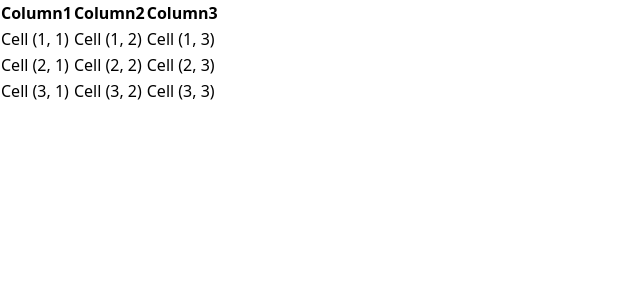
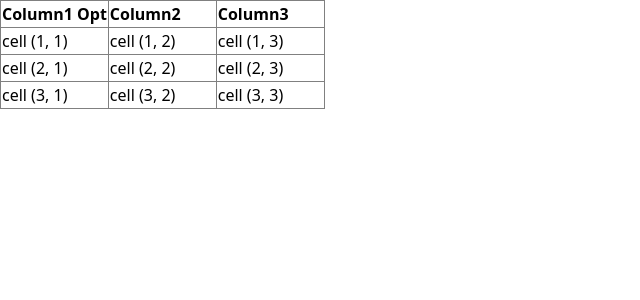
Before and after one commit to RahulBadenkal/svelte-datatable, a Svelte app: page / in a window 1280 px wide. Shown: the top 300 px of the page, without its empty margins (0-640 px from the left). Built offline with nearby package versions, Linux system fonts and the light colour scheme.

Commit message:
Aded header layout

```diff
--- /dev/null
+++ b/src/directives/clickOutside.ts
@@ -0,0 +1,15 @@
+export const clickOutside = (node: HTMLElement) => {
+	const handleClick = (event) => {
+		if (!node.contains(event.target)) {
+			node.dispatchEvent(new CustomEvent("outClick", { detail: event }));
+		}
+	};
+
+	document.addEventListener("click", handleClick, true);
+
+	return {
+		destroy() {
+			document.removeEventListener("click", handleClick, true);
+		}
+	};
+}
--- /dev/null
+++ b/src/directives/getDimension.ts
@@ -0,0 +1,17 @@
+export type HTMLElementDimension = { offsetWidth: number; offsetHeight: number }
+
+export const getDimension = (node: HTMLElement) => {
+	const sizeChanged = () => {
+    const [ offsetWidth, offsetHeight ] =  [node.offsetWidth, node.offsetHeight ]
+    node.dispatchEvent(new CustomEvent<HTMLElementDimension>("sizeChanged", { detail: { offsetWidth, offsetHeight }}));
+	};
+
+  let resizeObserver = new ResizeObserver(sizeChanged)
+  resizeObserver.observe(node)
+
+	return {
+		destroy() {
+			resizeObserver.disconnect();
+		}
+	};
+}
--- a/src/pages/Home.svelte
+++ b/src/pages/Home.svelte
@@ -1,47 +1,100 @@
 <!-- Typescript -->
 <script lang="ts">
+  // Directives
+  import {clickOutside} from '../directives/clickOutside';
+  import { HTMLElementDimension, getDimension } from '../directives/getDimension'
 
-  /* Components */
 
-  /* libs */
+  const data = [
+    { col1: "cell (1, 1)", col2: "cell (1, 2)", col3: "cell (1, 3)" },
+    { col1: "cell (2, 1)", col2: "cell (2, 2)", col3: "cell (2, 3)" },
+    { col1: "cell (3, 1)", col2: "cell (3, 2)", col3: "cell (3, 3)" },
+  ];
+  const columns = [
+    { key: "col1", name: "Column1" },
+    { key: "col2", name: "Column2" },
+    { key: "col3", name: "Column3" },
+  ];
+
+
+  // Props
+  let colProps: {[key in string]: {
+    hover: boolean; optionsOpen: boolean; dimension: HTMLElementDimension
+  }} = columns.reduce((map, col) => {
+    map[col.key] = {}
+    return map
+  }, {})
+  const headerProps: {dimension: HTMLElementDimension} = { dimension: { offsetWidth: 0, offsetHeight: 0 } }
+
+
+  // Methods
 
 
 </script>
 
 <!-- Template -->
 <div class="h-screen flex justify-center items-center">
-  <table>
+  <table class="excel-table">
     <thead>
-      <th>Column1</th>
-      <th>Column2</th>
-      <th>Column3</th>
+      <tr use:getDimension on:sizeChanged={(e) => headerProps.dimension = e.detail}>
+        {#each columns as col}
+          <th
+            on:mouseenter="{e => colProps[col.key].hover = true}"
+            on:mouseleave="{e => colProps[col.key].hover = false}"
+            class:hover="{colProps[col.key].hover}"
+            class:options-open="{colProps[col.key].optionsOpen}"
+          >
+            <div class="flex gap-4">
+              <span>{col.name}</span>
+              <button class="bg-gray-300 header-options-btn" on:click="{e => colProps[col.key].optionsOpen = !colProps[col.key].optionsOpen}">Opt</button>
+              {#if colProps[col.key].optionsOpen}
+                <div class="header-options" style="top: {headerProps.dimension.offsetHeight}px" use:clickOutside on:outClick={(e) => { colProps[col.key].optionsOpen = false; e.detail.stopPropagation() }}>
+                  Header options here
+                </div>
+              {/if}
+            </div>
+          </th>
+        {/each}
+      </tr>
     </thead>
     <tbody>
-      <tr>
-        <td>Cell (1, 1)</td>
-        <td>Cell (1, 2)</td>
-        <td>Cell (1, 3)</td>
-      </tr>
-      <tr>
-        <td>Cell (2, 1)</td>
-        <td>Cell (2, 2)</td>
-        <td>Cell (2, 3)</td>
-      </tr>
-      <tr>
-        <td>Cell (3, 1)</td>
-        <td>Cell (3, 2)</td>
-        <td>Cell (3, 3)</td>
-      </tr>
+      {#each data as row}
+        <tr>
+          {#each columns as col}
+            <td>{row[col.key]}</td>
+          {/each}
+        </tr>
+      {/each}
     </tbody>
   </table>
 </div>
 
-
 <!-- Styles -->
 <style>
-
-  .hello {
-    color: red;
+  .excel-table {
+  }
+  .excel-table th, td {
+    border: 1px solid gray;
+  }
+.excel-table th {
+  position: relative;
+}
+  .excel-table th .header-options-btn {
+    visibility: hidden;
+  }
+  .excel-table th.hover .header-options-btn {
+    visibility: visible;
+  }
+  .excel-table th.options-open .header-options-btn {
+    visibility: visible;
+  }
+  .excel-table .header-options {
+    right: 0;
+    position: absolute;
+    background-color: white;
+    max-width: 100px;
   }
 
+
+
 </style>
```
